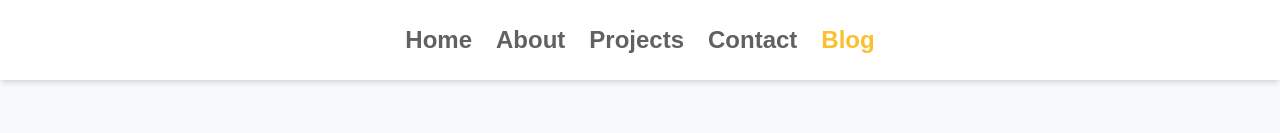
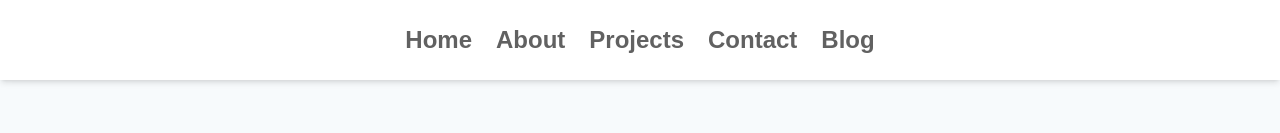
Before and after one commit to diegopartida22/diego-portfolio, a React (Create React App) app: page / in a window 1280 px wide. Shown: the top 133 px of the page. Built offline with nearby package versions, Linux system fonts and the light colour scheme.

Commit message:
Update NavBar.js

```diff
--- a/src/components/NavBar.js
+++ b/src/components/NavBar.js
@@ -95,7 +95,7 @@ function NavBar() {
           </li>
           <li>
             <RouterLink
-              className="text-yellow-700 font-bold hover:text-orange-500 cursor-pointer"
+              className="text-gray-700 font-bold hover:text-orange-500 cursor-pointer"
               to="/blog"
             >
               Blog
```
